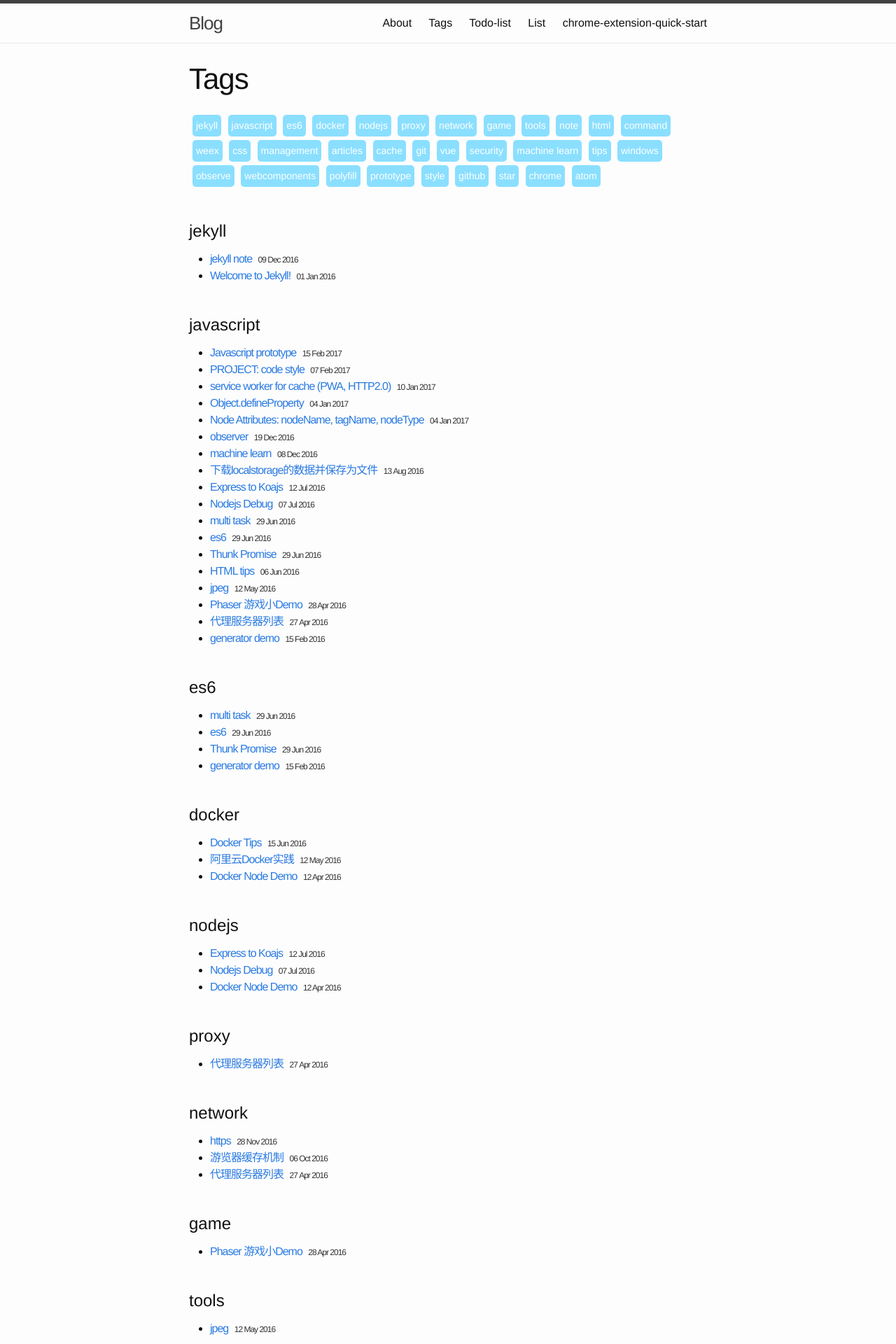
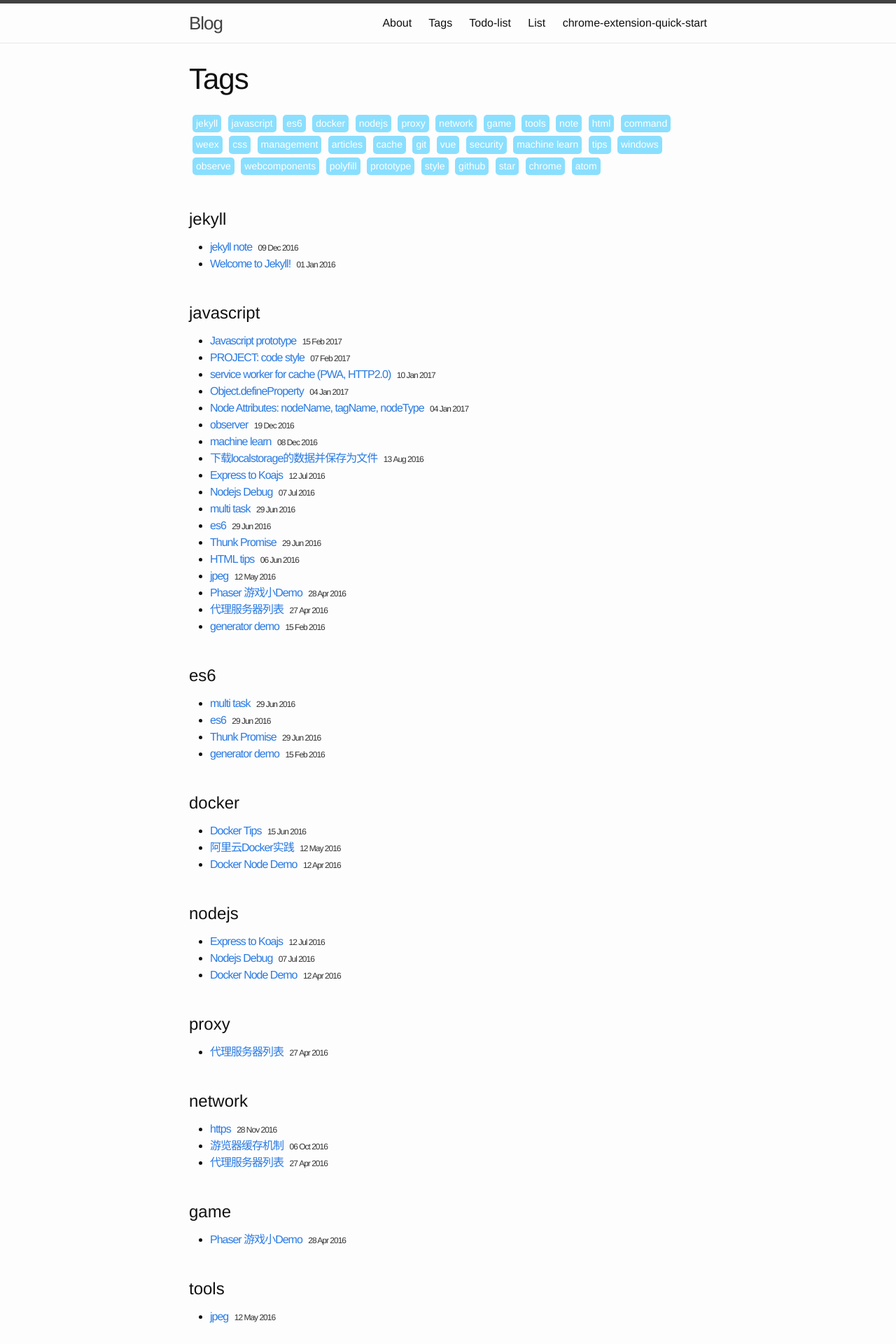
Before and after one commit to zhoukekestar/notes, a Jekyll site: the page built from tags.html, in a window 1280 px wide. Shown: the top 1920 px of the page at 70% size. Built offline with Jekyll 4.4.1, drawn with Linux system fonts in a browser that asks for light colours.

Commit message:
update styles

```diff
--- a/css/main.scss
+++ b/css/main.scss
@@ -37,3 +37,27 @@
 
 // Import partials from the `minima` theme.
 @import "minima";
+
+
+.post-tag {
+  background: #8adfff;
+  color: #fff;
+  font-size: 12px;
+  border-radius: 5px;
+  margin-left: 5px;
+  margin-right: 0;
+  padding: 1px 5px;
+
+  line-height: 1.1em;
+  text-decoration: none;
+  vertical-align: middle;
+  display: inline-block;
+}
+a.post-tag:visited {
+  color: #fff;
+}
+a.post-tag:hover {
+  color: #fff;
+  background: #2abcf3;
+  text-decoration: none;
+}
--- a/tags.html
+++ b/tags.html
@@ -9,21 +9,10 @@
       font-size: 24px;
       margin: 40px 0 10px;
     }
-    .post-tag {
-      background: #8adfff;
-      color: #fff;
+    a.post-tag {
       padding: 5px 5px;
       font-size: 14px;
-      border-radius: 5px;
-      margin-left: 5px;
-      text-decoration: none;
       margin-bottom: 5px;
-      display: inline-block;
-    }
-    a.post-tag:hover {
-      color: #fff;
-      background: #2abcf3;
-      text-decoration: none;
     }
     a.post-title {
       font-size: 16px;
```
Also changed, not shown: _layouts/post.html (+11 -1 lines), index.html (+0 -11 lines).
